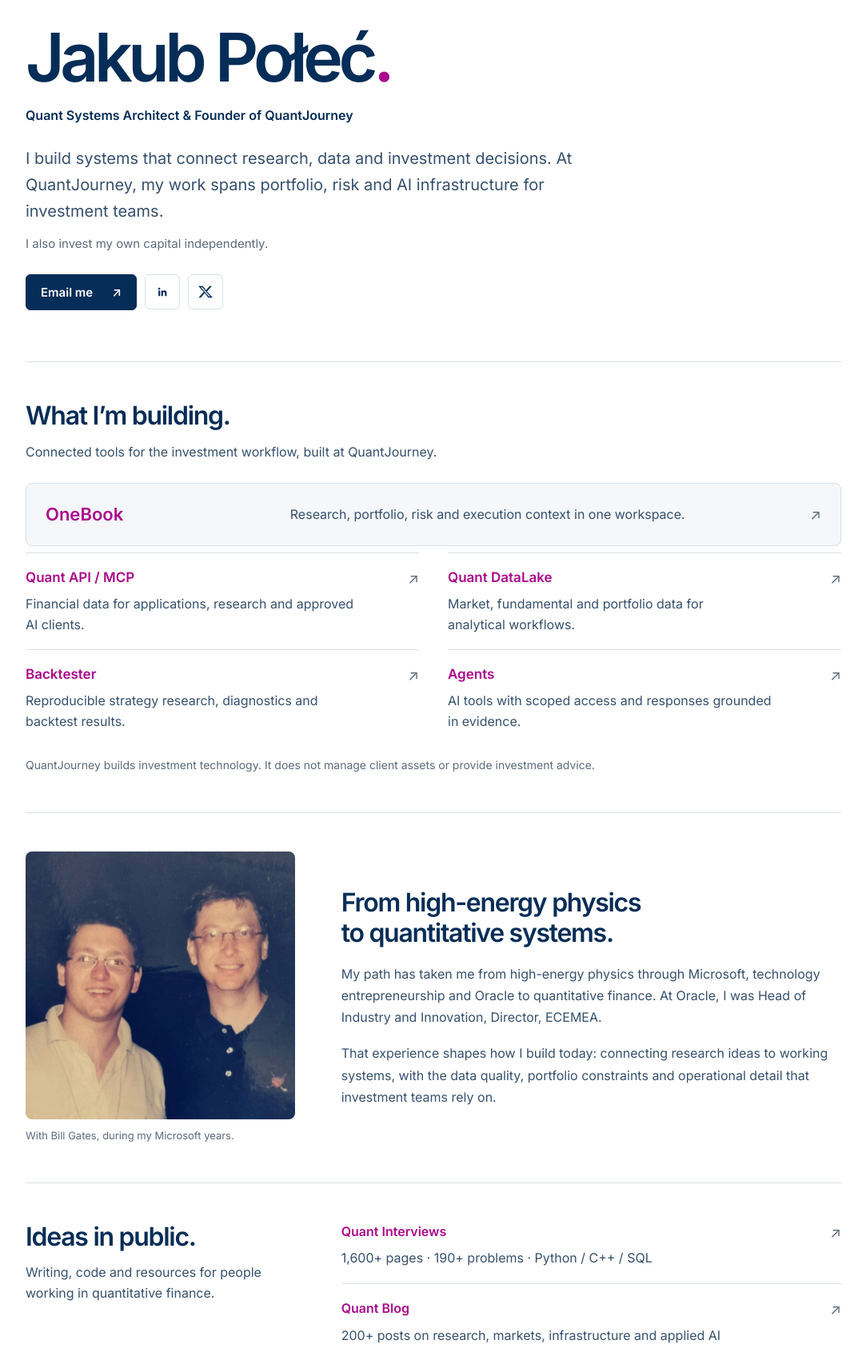
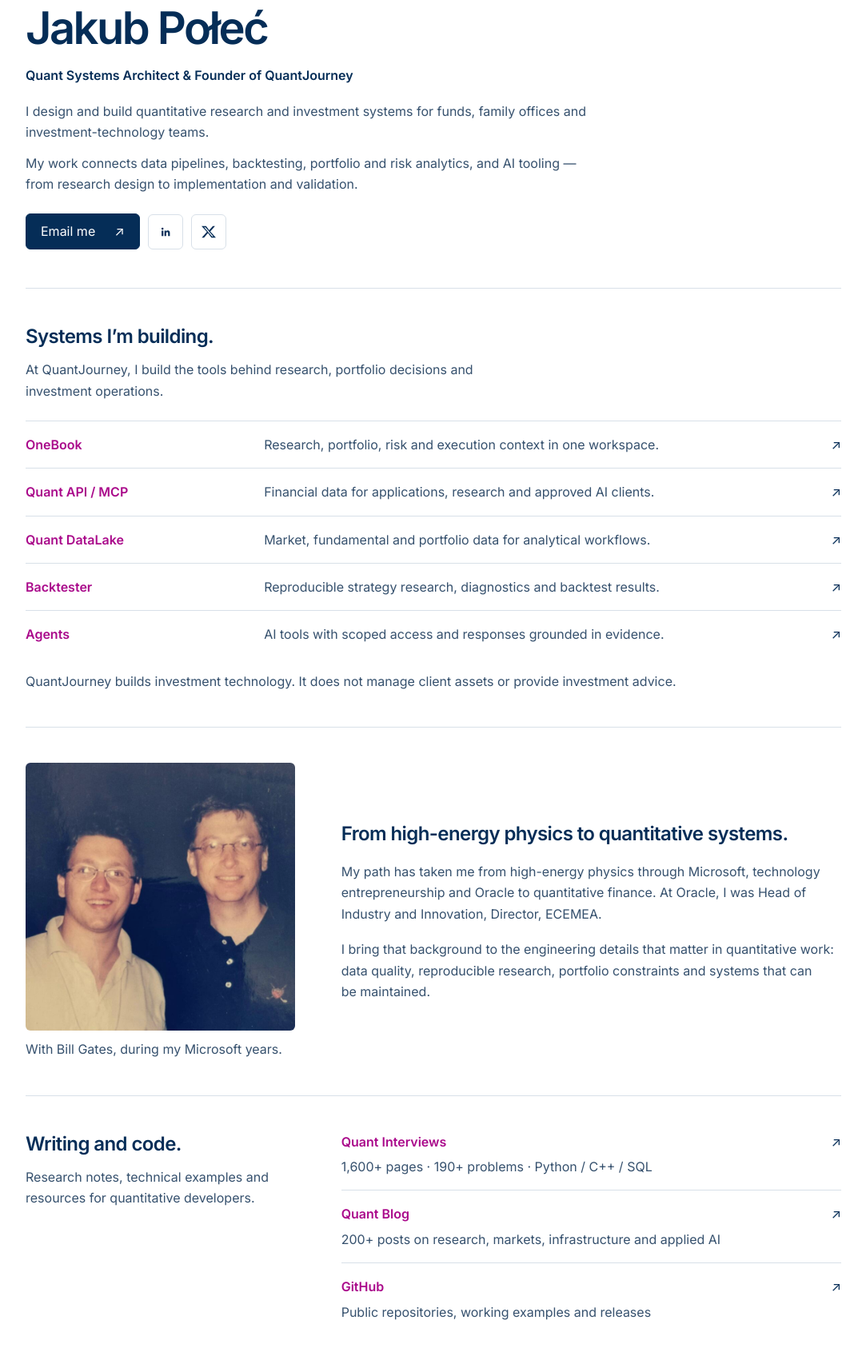
Before and after one commit to jpolec/jpolec.github.io, an Astro site: page /_v2 in a window 1280 px wide. Shown: the part 61-1747 px from the top of the page at 80% size, without its empty margins (98-1181 px from the left). Built offline with nearby package versions, Linux system fonts and the light colour scheme; Astro itself is replaced by a stand-in of ours.

Commit message:
Refine v2 for quant development clients with consistent typography

```diff
--- a/src/pages/_v2.astro
+++ b/src/pages/_v2.astro
@@ -40,13 +40,16 @@ const productProof = [
 >
   <main class="v2-page-shell">
     <section class="v2-hero" aria-labelledby="v2-title">
-      <h1 id="v2-title">{profile.name}<span class="v2-name-dot" aria-hidden="true">.</span></h1>
+      <h1 id="v2-title">{profile.name}</h1>
       <p class="v2-role">{profile.role}</p>
       <p class="v2-hero-copy">
-        I build systems that connect research, data and investment decisions.
-        At QuantJourney, my work spans portfolio, risk and AI infrastructure for investment teams.
+        I design and build quantitative research and investment systems for funds,
+        family offices and investment-technology teams.
       </p>
-      <p class="v2-personal-note">I also invest my own capital independently.</p>
+      <p class="v2-hero-copy">
+        My work connects data pipelines, backtesting, portfolio and risk analytics, and AI tooling —
+        from research design to implementation and validation.
+      </p>
       <div class="v2-contact-row" aria-label="Contact links">
         <a class="v2-button" href={profile.urls.email}>Email me <span aria-hidden="true">↗</span></a>
         <a
@@ -78,9 +81,9 @@ const productProof = [
 
     <section class="v2-section v2-platform-section" aria-labelledby="platform-title">
       <div class="v2-section-heading v2-platform-heading">
-        <h2 id="platform-title">What I’m building.</h2>
+        <h2 id="platform-title">Systems I’m building.</h2>
         <p>
-          Connected tools for the investment workflow, built at QuantJourney.
+          At QuantJourney, I build the tools behind research, portfolio decisions and investment operations.
         </p>
       </div>
       <div class="v2-product-proof">
@@ -116,16 +119,16 @@ const productProof = [
           and Oracle to quantitative finance. At Oracle, I was {profile.career.oracleTitle}.
         </p>
         <p>
-          That experience shapes how I build today: connecting research ideas to working systems,
-          with the data quality, portfolio constraints and operational detail that investment teams rely on.
+          I bring that background to the engineering details that matter in quantitative work:
+          data quality, reproducible research, portfolio constraints and systems that can be maintained.
         </p>
       </div>
     </section>
 
     <section class="v2-section v2-public-work" aria-labelledby="public-title">
       <div class="v2-section-heading">
-        <h2 id="public-title">Ideas in public.</h2>
-        <p>Writing, code and resources for people working in quantitative finance.</p>
+        <h2 id="public-title">Writing and code.</h2>
+        <p>Research notes, technical examples and resources for quantitative developers.</p>
       </div>
       <div class="v2-public-links">
         <a href="https://quant-interviews.quantjourney.cloud" target="_blank" rel="noopener">
@@ -147,13 +150,16 @@ const productProof = [
     </section>
 
     <section class="v2-closing" aria-labelledby="closing-title">
-      <h2 id="closing-title">Working on a difficult investment-systems problem?</h2>
+      <h2 id="closing-title">Work with me.</h2>
       <p>
-        I work selectively with funds, family offices and investment-technology companies on
-        architecture, technical due diligence, research design and strategy validation.
+        I take on selected projects in quantitative development, data and platform architecture,
+        research and backtest validation, and technical due diligence.
       </p>
-      <p class="v2-closing-note">Tell me what you’re building and where you’re getting stuck.</p>
-      <a class="v2-closing-contact" href={profile.urls.email}>Let’s talk <span aria-hidden="true">↗</span></a>
+      <p class="v2-closing-note">
+        Share your objective, current system and main constraint.
+        We can start with a focused technical review and define a practical scope of work.
+      </p>
+      <a class="v2-closing-contact" href={profile.urls.email}>Discuss a project <span aria-hidden="true">↗</span></a>
     </section>
   </main>
 </SimpleLayout>
@@ -162,12 +168,32 @@ const productProof = [
   .v2-page-shell {
     --v2-accent: #aa0a8b;
     --v2-body: #36516e;
-    --v2-muted: #5c6b7c;
     width: min(1020px, calc(100% - 64px));
     margin: 0 auto;
-    padding: clamp(48px, 7vw, 88px) 0 48px;
+    padding: clamp(40px, 6vw, 64px) 0 48px;
     color: var(--ink);
+    font-size: 1rem;
+    line-height: 1.65;
   }
+
+  h1, h2, p { margin: 0; }
+  h1, h2, strong { font-weight: 600; }
+  h1, h2 { color: var(--ink); text-wrap: balance; }
+
+  .v2-hero h1 {
+    font-size: clamp(2.5rem, 5vw, 3.5rem);
+    letter-spacing: -0.045em;
+    line-height: 1.15;
+  }
+
+  h2 {
+    font-size: 1.5rem;
+    letter-spacing: -0.025em;
+    line-height: 1.35;
+  }
+
+  p, figcaption { color: var(--v2-body); text-wrap: pretty; }
+  .v2-page-shell a { font: inherit; }
 
   .v2-page-shell a:focus-visible {
     outline: 2px solid var(--v2-accent);
@@ -175,55 +201,20 @@ const productProof = [
   }
 
   .v2-hero {
-    max-width: 780px;
-    padding-bottom: clamp(44px, 6vw, 64px);
+    max-width: 760px;
+    padding-bottom: clamp(36px, 5vw, 48px);
   }
 
-  h1, h2, p { margin: 0; }
-
-  h1, h2 {
-    color: var(--ink);
-    font-weight: 600;
-    text-wrap: balance;
-  }
-
-  .v2-hero h1 {
-    font-size: clamp(3.25rem, 7vw, 5.25rem);
-    letter-spacing: -0.065em;
-    line-height: 1.06;
-  }
-
-  .v2-name-dot { color: var(--v2-accent); }
-
-  .v2-role {
-    margin-top: 16px;
-    font-size: 1rem;
-    font-weight: 600;
-    line-height: 1.6;
-  }
-
-  .v2-hero-copy {
-    max-width: 690px;
-    margin-top: 24px;
-    color: var(--v2-body);
-    font-size: clamp(1.125rem, 1.9vw, 1.25rem);
-    line-height: 1.65;
-    text-wrap: pretty;
-  }
-
-  .v2-personal-note {
-    margin-top: 12px;
-    color: var(--v2-muted);
-    font-size: 0.9375rem;
-    line-height: 1.6;
-  }
+  .v2-role { margin-top: 14px; color: var(--ink); font-weight: 600; }
+  .v2-hero-copy { max-width: 720px; margin-top: 18px; }
+  .v2-hero-copy + .v2-hero-copy { margin-top: 12px; }
 
   .v2-contact-row {
     display: flex;
     flex-wrap: wrap;
     align-items: center;
     gap: 10px;
-    margin-top: 26px;
+    margin-top: 24px;
   }
 
   .v2-button, .v2-social-link {
@@ -239,13 +230,10 @@ const productProof = [
 
   .v2-button {
     gap: 24px;
-    padding: 12px 18px;
+    padding: 8px 18px;
     background: var(--ink);
     border-color: var(--ink);
     color: #fff;
-    font-size: 0.9375rem;
-    font-weight: 600;
-    line-height: 1.3;
   }
 
   .v2-social-link { width: 44px; height: 44px; }
@@ -257,149 +245,65 @@ const productProof = [
     color: #fff;
   }
 
-  h2 {
-    font-size: clamp(1.625rem, 2.6vw, 2rem);
-    letter-spacing: -0.04em;
-    line-height: 1.2;
-  }
-
-  .v2-section {
-    padding: clamp(36px, 4.5vw, 48px) 0;
+  .v2-section, .v2-closing {
+    padding: clamp(32px, 4vw, 44px) 0;
     border-top: 1px solid var(--line);
   }
 
-  .v2-section-heading > p {
-    margin-top: 12px;
-    color: var(--v2-body);
-    font-size: 1rem;
-    line-height: 1.65;
-    text-wrap: pretty;
-  }
+  .v2-section-heading > p { margin-top: 12px; }
+  .v2-platform-heading { max-width: 720px; margin-bottom: 24px; }
 
-  .v2-platform-heading { margin-bottom: 26px; }
-
-  .v2-product-proof {
-    display: grid;
-    grid-template-columns: repeat(2, minmax(0, 1fr));
-    gap: 0 36px;
-  }
+  .v2-product-proof { display: grid; }
 
   .v2-product-row {
     display: grid;
-    grid-template-columns: minmax(0, 1fr) auto;
-    gap: 6px 16px;
-    align-items: start;
+    grid-template-columns: minmax(150px, 0.4fr) minmax(0, 1fr) auto;
+    gap: 24px;
+    align-items: baseline;
     min-width: 0;
-    padding: 18px 0;
+    padding: 16px 0;
     border-top: 1px solid var(--line);
     color: var(--ink);
     text-decoration: none;
   }
 
-  .v2-product-row:first-child {
-    grid-column: 1 / -1;
-    grid-template-columns: minmax(140px, 0.45fr) minmax(0, 1fr) auto;
-    align-items: center;
-    gap: 12px 24px;
-    padding: 22px 24px;
-    margin-bottom: 8px;
-    border: 1px solid var(--line);
-    border-radius: 8px;
-    background: #f5f7fa;
+  .v2-product-row strong, .v2-public-links strong {
+    color: var(--v2-accent);
   }
 
-  .v2-product-row:first-child > span:not(.v2-arrow) { grid-column: 2; }
-  .v2-product-row:first-child .v2-arrow { grid-column: 3; }
-
-  .v2-product-row strong {
-    color: var(--v2-accent);
-    font-size: 1.0625rem;
-    font-weight: 600;
-    line-height: 1.5;
-  }
-
-  .v2-product-row:first-child strong { font-size: 1.375rem; }
-
-  .v2-product-row > span:not(.v2-arrow) {
-    grid-column: 1;
+  .v2-product-row > span:not(.v2-arrow), .v2-public-links span {
     color: var(--v2-body);
-    font-size: 1rem;
-    line-height: 1.6;
     text-wrap: pretty;
   }
 
-  .v2-arrow {
-    grid-column: 2;
-    grid-row: 1;
-    color: var(--v2-muted);
-    font-size: 1.125rem;
-    line-height: 1.5;
-    transition: color 160ms ease, transform 160ms ease;
-  }
+  .v2-arrow { color: var(--ink); }
 
-  .v2-product-row:hover strong,
-  .v2-public-links a:hover strong {
+  .v2-product-row:hover strong, .v2-public-links a:hover strong {
     text-decoration: underline;
     text-underline-offset: 4px;
     text-decoration-thickness: 1px;
   }
 
-  .v2-product-row:hover .v2-arrow {
-    color: var(--v2-accent);
-    transform: translate(2px, -2px);
-  }
+  .v2-platform-note { margin-top: 16px; max-width: 850px; }
 
-  .v2-platform-note {
-    margin-top: 12px;
-    max-width: 750px;
-    color: var(--v2-muted);
-    font-size: 0.875rem;
-    line-height: 1.65;
-  }
-
-  .v2-background-section {
-    display: grid;
-    grid-template-columns: minmax(0, 0.7fr) minmax(0, 1.3fr);
-    gap: clamp(28px, 5vw, 58px);
-    align-items: center;
-  }
-
-  .v2-background-image { margin: 0; }
-
-  .v2-background-image img {
-    width: 100%;
-    height: auto;
-    border-radius: 8px;
-  }
-
-  .v2-background-image figcaption {
-    margin-top: 10px;
-    color: var(--v2-muted);
-    font-size: 0.8125rem;
-    line-height: 1.55;
-  }
-
-  .v2-background-copy p {
-    margin-top: 18px;
-    color: var(--v2-body);
-    font-size: 1rem;
-    line-height: 1.7;
-    text-wrap: pretty;
-  }
-
-  .v2-public-work {
+  .v2-background-section, .v2-public-work {
     display: grid;
     grid-template-columns: minmax(0, 0.7fr) minmax(0, 1.3fr);
     gap: clamp(28px, 5vw, 58px);
   }
 
+  .v2-background-section { align-items: center; }
+  .v2-background-image { margin: 0; }
+  .v2-background-image img { width: 100%; height: auto; border-radius: 6px; }
+  .v2-background-image figcaption { margin-top: 10px; }
+  .v2-background-copy p { margin-top: 18px; }
   .v2-public-links { min-width: 0; }
 
   .v2-public-links a {
     display: grid;
     grid-template-columns: minmax(0, 1fr) auto;
     gap: 5px 24px;
-    padding: 18px 0;
+    padding: 16px 0;
     border-bottom: 1px solid var(--line);
     color: var(--ink);
     text-decoration: none;
@@ -407,50 +311,12 @@ const productProof = [
 
   .v2-public-links a:first-child { padding-top: 0; }
   .v2-public-links a:last-child { border-bottom: 0; padding-bottom: 0; }
+  .v2-public-links span { grid-column: 1; }
+  .v2-public-links span:last-child { grid-column: 2; grid-row: 1; color: var(--ink); }
 
-  .v2-public-links strong {
-    color: var(--v2-accent);
-    font-size: 1rem;
-    font-weight: 600;
-    line-height: 1.5;
-  }
-
-  .v2-public-links span {
-    grid-column: 1;
-    color: var(--v2-body);
-    font-size: 1rem;
-    line-height: 1.6;
-  }
-
-  .v2-public-links span:last-child {
-    grid-column: 2;
-    grid-row: 1;
-    color: var(--v2-muted);
-    font-size: 1.125rem;
-  }
-
-  .v2-closing {
-    padding: clamp(26px, 4vw, 40px);
-    border: 1px solid var(--line);
-    border-left: 3px solid var(--v2-accent);
-    border-radius: 0 8px 8px 0;
-    background: #f5f7fa;
-  }
-
-  .v2-closing h2 { max-width: 660px; }
-
-  .v2-closing p {
-    max-width: 740px;
-    margin-top: 18px;
-    color: var(--v2-body);
-    font-size: 1rem;
-    line-height: 1.7;
-  }
-
-  .v2-closing .v2-closing-note {
-    margin-top: 10px;
-    color: var(--v2-muted);
-  }
+  .v2-closing { padding-bottom: 0; }
+  .v2-closing p { max-width: 760px; margin-top: 18px; }
+  .v2-closing .v2-closing-note { margin-top: 12px; }
 
   .v2-closing-contact {
     display: inline-flex;
@@ -459,8 +325,6 @@ const productProof = [
     min-height: 44px;
     margin-top: 16px;
     color: var(--v2-accent);
-    font-size: 1rem;
-    font-weight: 600;
     text-decoration: underline;
     text-underline-offset: 5px;
   }
@@ -468,32 +332,16 @@ const productProof = [
   .v2-closing-contact:hover { color: var(--ink); }
 
   @media (max-width: 760px) {
-    .v2-page-shell {
-      width: calc(100% - 40px);
-      padding-top: 40px;
-      padding-bottom: 24px;
-    }
+    .v2-page-shell { width: calc(100% - 40px); padding: 36px 0 24px; }
+    .v2-background-section, .v2-public-work { grid-template-columns: 1fr; }
 
-    .v2-hero h1 { font-size: clamp(2.75rem, 10vw, 4rem); }
-    .v2-hero-copy { margin-top: 20px; }
-
-    .v2-background-section, .v2-public-work { grid-template-columns: 1fr; }
-    .v2-product-proof { grid-template-columns: 1fr; }
-
-    .v2-product-row:first-child {
-      grid-template-columns: minmax(0, 1fr) auto;
-      gap: 6px 16px;
-      padding: 20px;
-    }
-
-    .v2-product-row:first-child > span:not(.v2-arrow) { grid-column: 1; }
-    .v2-product-row:first-child .v2-arrow { grid-column: 2; }
+    .v2-product-row { grid-template-columns: minmax(0, 1fr) auto; gap: 6px 16px; }
+    .v2-product-row > span:not(.v2-arrow) { grid-column: 1; }
+    .v2-arrow { grid-column: 2; grid-row: 1; }
     .v2-background-image { max-width: 360px; }
-    .v2-public-work { gap: 28px; }
   }
 
   @media (prefers-reduced-motion: reduce) {
-    .v2-page-shell a, .v2-arrow { transition: none; }
-    .v2-product-row:hover .v2-arrow { transform: none; }
+    .v2-page-shell a { transition: none; }
   }
 </style>
```
